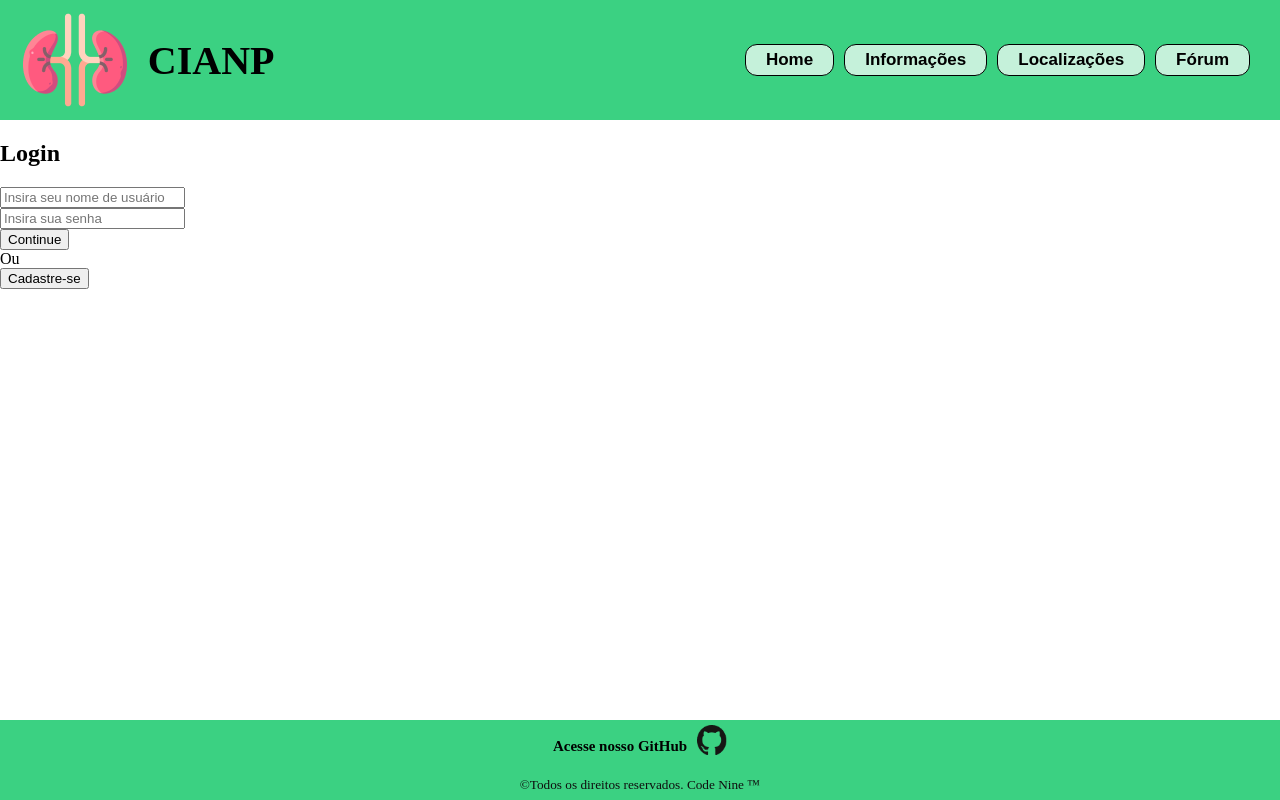
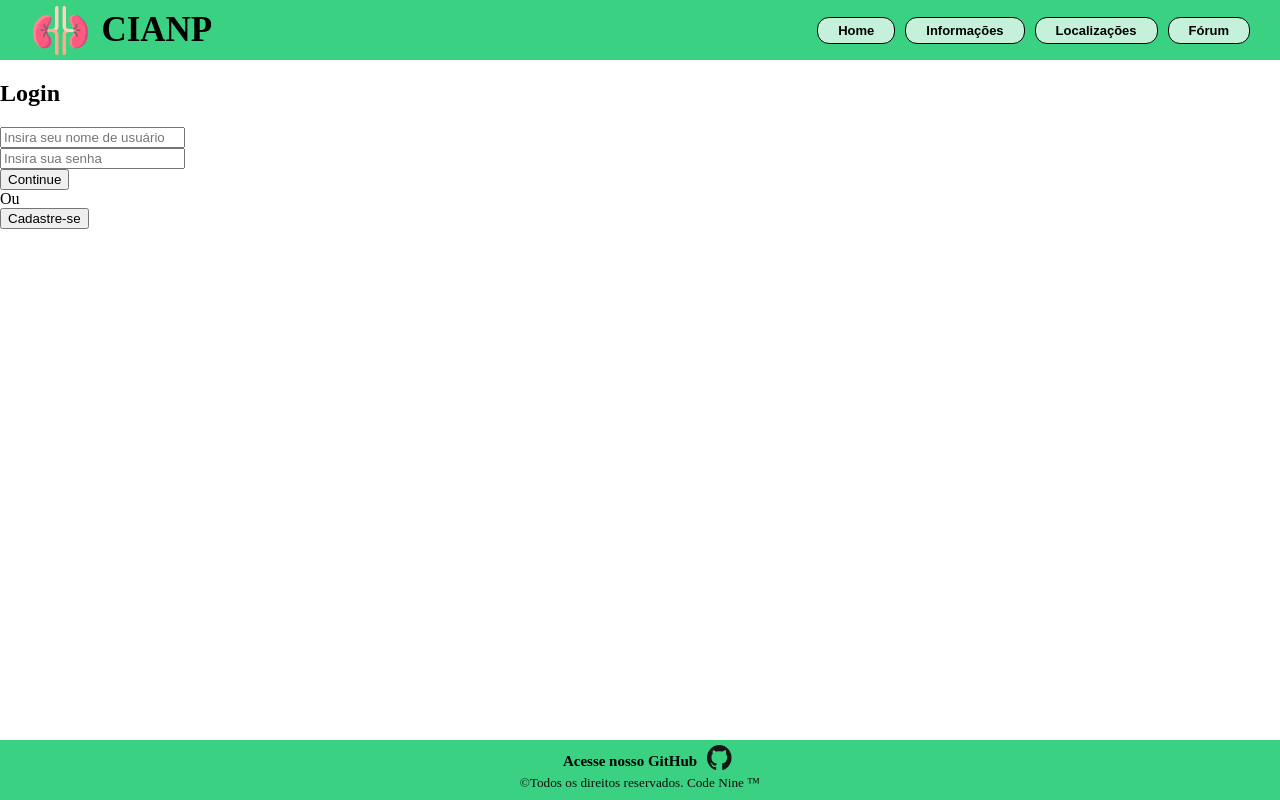
Before and after one commit to Code-Nine-FTC/Grupo-Code-Nine, a Flask app: page /login in a window 1280 px wide. Run offline with Flask 3, Linux system fonts and the light colour scheme.

Commit message:
NavBar atualizada
Tamanho do cabeçalho e rodapé alterados

```diff
--- a/src/static/base.css
+++ b/src/static/base.css
@@ -5,7 +5,7 @@ body {
 
 #navbar {
     width: 100%;
-    height: 120px;
+    height: 60px;
     display: flex;
     align-items: center;
     background-color: #2cce78ec;
@@ -28,14 +28,14 @@ body {
 	cursor:pointer;
 	color:#000000;
 	font-family:Arial;
-	font-size:17px;
+	font-size:13px;
 	font-weight:bold;
 	padding:5px 20px;
 	text-decoration:none;
     margin-right: 10px;
 }
 .botoesnav:hover {
-	background-color:#2FD27A;
+	background-color:#8aebb7;
 }
 
 ul li a{
@@ -50,20 +50,25 @@ ul li a{
 
 #logo {
     display: flex;
-    padding-left: 10%;
+    padding-left: 20%;
     align-items: center;
+}
+
+#fotologo {
+    width: 55x;
+    height: 55px;
 }
 
 #textologo {
     padding-left: 10%;
     color: #000000;
     font-weight: bolder;
-    font-size: 40px;
+    font-size: 35px;
 }
 
 footer{
     position: fixed;
-    height: 80px;
+    height: 60px;
     bottom: 0;
     background-color: #2cce78ec;
     color:#0f0f0f;
@@ -80,12 +85,13 @@ footer{
     display: flex;
     justify-content: center;
     align-items: flex-end;
+    padding-left: 15px;
 }
 
 #gitlogo {
     padding-left: 10px;
-    width: 30px;
-    height: 30px;
+    width: 25px;
+    height: 25px;
     padding-top: 5px;
 }
 
@@ -95,8 +101,12 @@ footer{
     text-decoration: none;
     font-size: 15px;
     font-weight: bold;
+
 }
 
 h5 {
     font-weight: lighter;
+    padding-bottom: 10px;
+    margin-top: 0;
+    padding-top: 5px;
 }
--- a/src/templates/base.html
+++ b/src/templates/base.html
@@ -11,7 +11,7 @@
     <div id="navbar">
         <div class="esquerda">
             <div id="logo">
-                <img src="{{url_for('static', filename='logocianp.png')}}">
+                <img id="fotologo" src="{{url_for('static', filename='logocianp.png')}}">
                 <h1 id="textologo">CIANP</h1>
             </div>
         </div>
--- a/src/templates/login.html
+++ b/src/templates/login.html
@@ -3,7 +3,7 @@
 Login
 {% endblock %}
 
-<link rel="stylesheet" href="{{ url_for('static', filename='base.css') }}">
+<link rel="stylesheet" href="{{ url_for('static', filename='cadastro.css') }}">
 
 {% block content %}
     <main class="container">
```
